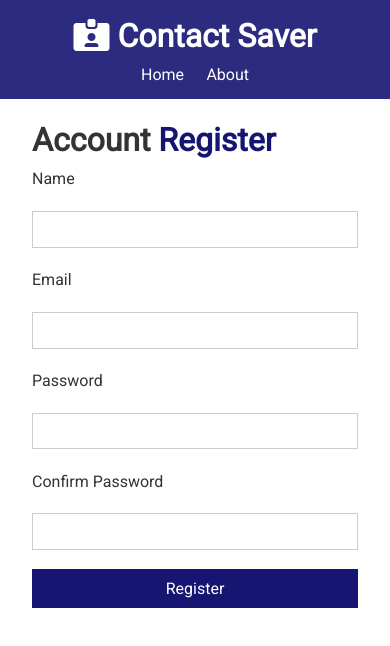
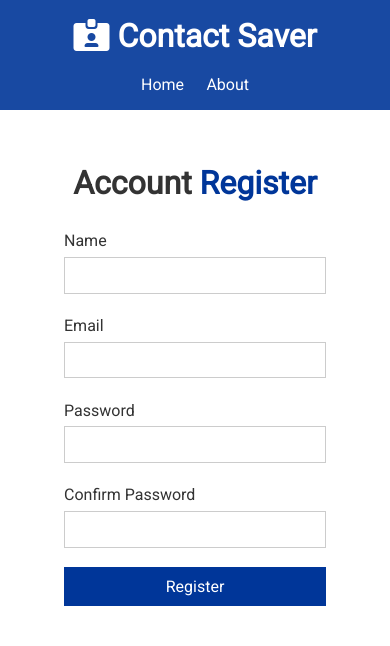
Before and after one commit to Ad3bay0c/Contact-Keeper-Frontend, a React (Create React App) app: page /register in a window 390 px wide. Shown: the top 646 px of the page. Built offline with nearby package versions, Linux system fonts and the light colour scheme.

Commit message:
Css codes changed

```diff
--- a/src/App.css
+++ b/src/App.css
@@ -1,8 +1,8 @@
-@import url('https://fonts.googleapis.com/css?family=Roboto');
+@import url("https://fonts.googleapis.com/css?family=Roboto");
 
 /* Global Styles */
 :root {
-  --primary-color: #161572;
+  --primary-color: #003699;
   --dark-color: #333333;
   --light-color: #f4f4f4;
   --danger-color: #dc3545;
@@ -16,7 +16,7 @@
 }
 
 body {
-  font-family: 'Roboto', sans-serif;
+  font-family: "Roboto", sans-serif;
   font-size: 1rem;
   line-height: 1.6;
   background-color: #fff;
@@ -78,14 +78,6 @@ img {
   color: var(--dark-color);
 }
 
-.text-success {
-  color: var(--success-color);
-}
-
-.text-danger {
-  color: var(--danger-color);
-}
-
 .text-center {
   text-align: center;
 }
@@ -96,17 +88,6 @@ img {
 
 .text-left {
   text-align: left;
-}
-
-/* Center All */
-.all-center {
-  display: flex;
-  flex-direction: column;
-  width: 100%;
-  margin: auto;
-  justify-content: center;
-  align-items: center;
-  text-align: center;
 }
 
 /* Cards */
@@ -181,7 +162,7 @@ img {
 .grid-2 {
   display: grid;
   grid-template-columns: repeat(2, 1fr);
-  grid-gap: 1rem;
+  grid-gap: 2rem;
 }
 
 .grid-3 {
@@ -193,7 +174,13 @@ img {
 .grid-4 {
   display: grid;
   grid-template-columns: repeat(4, 1fr);
-  grid-gap: 1rem;
+  grid-gap: 2rem;
+}
+
+.grid-2-3 {
+  display: grid;
+  grid-template-columns: 2fr 3fr;
+  grid-gap: 2rem;
 }
 
 .btn {
@@ -227,7 +214,6 @@ img {
 }
 
 .badge {
-  display: inline-block;
   font-size: 0.8rem;
   padding: 0.2rem 0.7rem;
   text-align: center;
@@ -318,10 +304,10 @@ input {
   color: #888;
 }
 
-input[type='text'],
-input[type='email'],
-input[type='password'],
-input[type='date'],
+input[type="text"],
+input[type="email"],
+input[type="password"],
+input[type="date"],
 select,
 textarea {
   display: block;
@@ -331,9 +317,30 @@ textarea {
   border: 1px solid #ccc;
 }
 
-input[type='submit'],
+input[type="submit"],
 button {
   font: inherit;
+}
+
+.form-group {
+  margin: 1.2rem 0;
+}
+
+.form-group input {
+  margin: 0.2rem 0;
+}
+
+.form-container {
+  max-width: 500px;
+  margin: 2rem auto;
+  overflow: hidden;
+  padding: 0 2rem;
+}
+
+.form-container h1,
+h2,
+h3 {
+  text-align: center;
 }
 
 table th,
@@ -354,6 +361,7 @@ table th {
   padding: 0.7rem 2rem;
   z-index: 1;
   width: 100%;
+  border-bottom: solid 1px var(--primary-color);
   opacity: 0.9;
   margin-bottom: 1rem;
 }
@@ -374,6 +382,22 @@ table th {
 
 .navbar .welcome span {
   margin-right: 0.6rem;
+}
+
+/* Animation (Add After) */
+.item-enter {
+  opacity: 0;
+}
+.item-enter-active {
+  opacity: 1;
+  transition: opacity 1000ms ease-in;
+}
+.item-exit {
+  opacity: 1;
+}
+.item-exit-active {
+  opacity: 0;
+  transition: opacity 1000ms ease-in;
 }
 
 /* Mobile Styles */
@@ -401,25 +425,14 @@ table th {
     font-size: 1rem;
   }
 
-  /* Animation Style */
-  .item-enter {
-    opacity: 0;
-  }
-  .item-enter-active {
-    opacity: 1;
-    transition: opacity 500ms ease-in;
-  }
-  .item-exit {
-    opacity: 1;
-  }
-  .item-exit-active {
-    opacity: 0;
-    transition: opacity 500ms ease-in;
-  }
   /* Navbar */
   .navbar {
     display: block;
     text-align: center;
+  }
+
+  .navbar h1 {
+    margin-bottom: 0.6rem;
   }
 
   .navbar ul {
```
